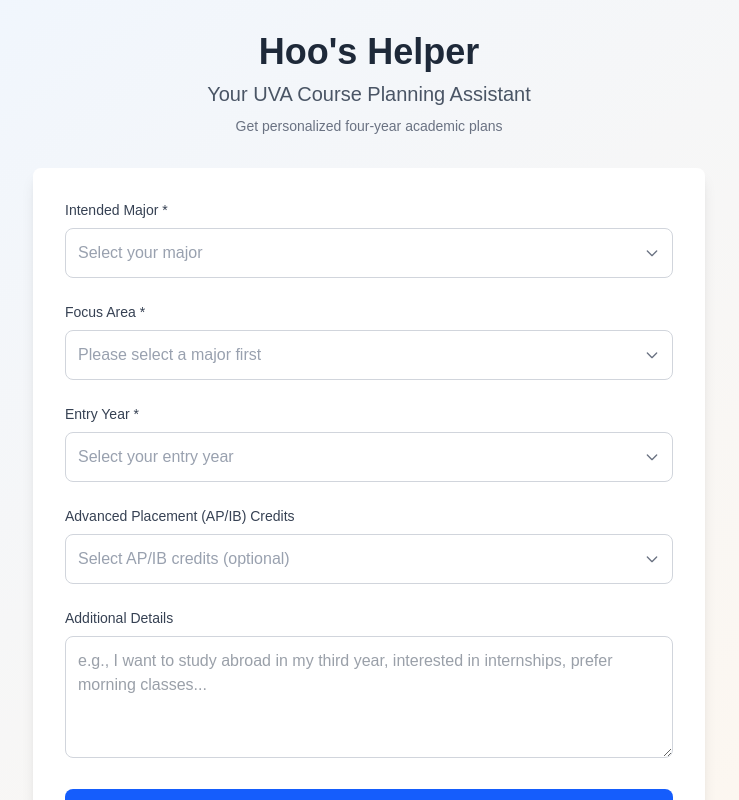
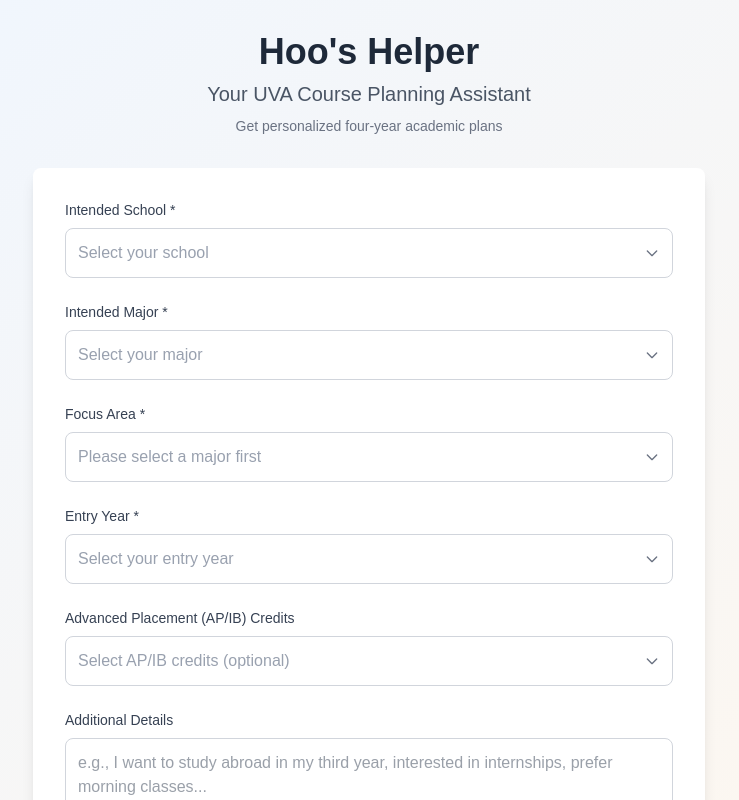
Before and after one commit to Poseidonspjs/HooHelper, a Next.js app in the folder hoos-helper/: page / in a window 1280 px wide. Shown: the top 800 px of the page, without its empty margins (271-1010 px from the left). Built offline with nearby package versions, Linux system fonts and the light colour scheme.

Commit message:
added schools dropdown

```diff
--- a/hoos-helper/src/app/page.tsx
+++ b/hoos-helper/src/app/page.tsx
@@ -154,6 +154,7 @@
 }
 
 interface FormData {
+  school: string;
   major: string;
   focusArea: string;
   entryYear: string;
@@ -162,6 +163,7 @@
 }
 
 interface FormErrors {
+  school?: string;
   major?: string;
   focusArea?: string;
   entryYear?: string;
@@ -170,6 +172,7 @@
 
 export default function Home() {
   const [formData, setFormData] = useState<FormData>({
+    school: '',
     major: '',
     focusArea: '',
     entryYear: '',
@@ -182,6 +185,18 @@
   const [submitMessage, setSubmitMessage] = useState<{type: 'success' | 'error', text: string} | null>(null);
 
   // Sample data - in a real app, these would come from API endpoints
+  const school = [
+    'School of Engineering and Applied Science',
+    'McIntire School of Commerce',
+    'College of Arts & Sciences',
+    'School of Architecture',
+    'School of Nursing',
+    'School of Education and Human Development',
+    'Frank Batten School of Leadership and Public Policy',
+    'School of Data Science',
+    'School of Continuing and Professional Studies'
+  ]
+
   const majors = [
     'Computer Science',
     'Business Administration',
@@ -343,6 +358,16 @@
         </header>
 
         <form onSubmit={handleSubmit} className="bg-white rounded-lg shadow-lg p-8 space-y-6">
+          {/* School Selection */}
+          <Dropdown
+            label="Intended School *"
+            value={formData.school}
+            onChange={(val) => handleInputChange("school", val as string)}
+            options={school}
+            placeholder="Select your school"
+            error={errors.school}
+          />
+
           {/* Major Selection */}
           <Dropdown
             label="Intended Major *"
```
Also changed, not shown: 2 other files (tests, documents, lock files or other folders).
